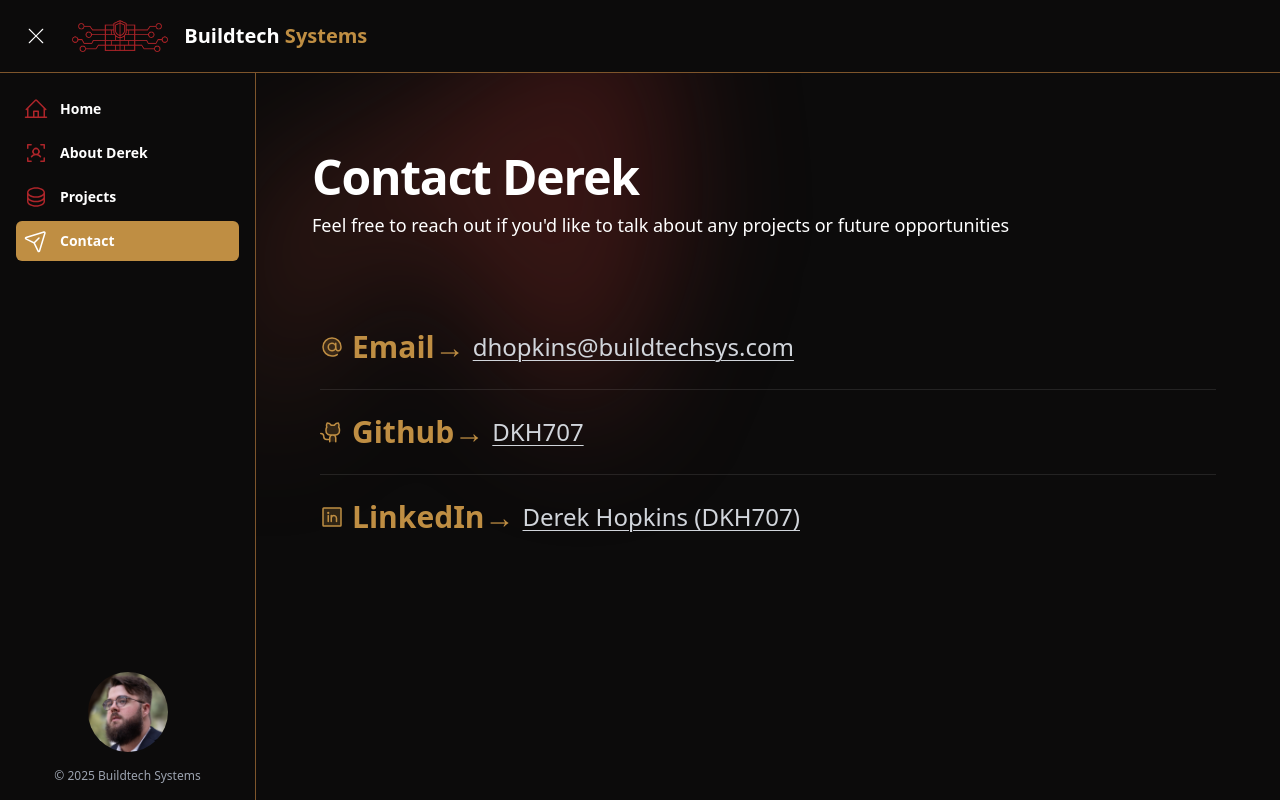
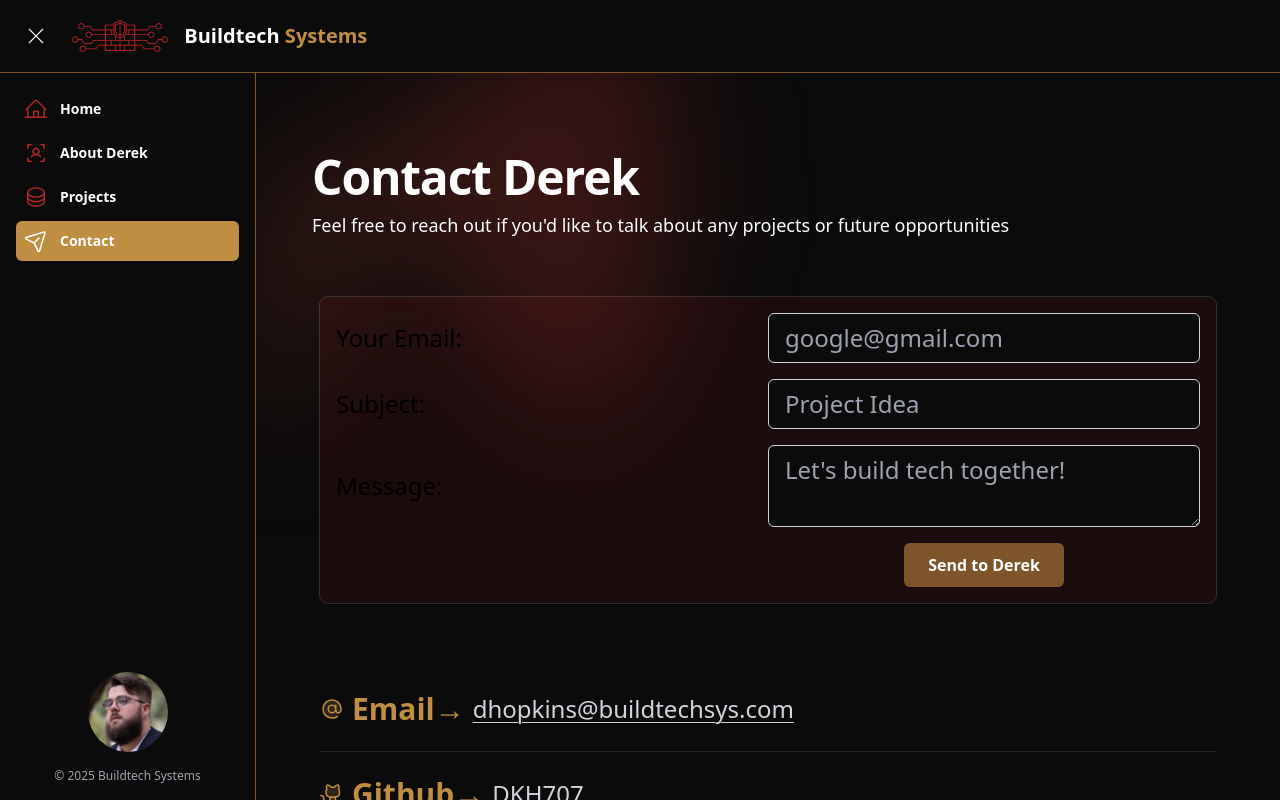
Before and after one commit to DKH707/buildtechwebsite, a React (Vite) app in the folder client/: page /contact in a window 1280 px wide. Built offline with nearby package versions, Linux system fonts and the light colour scheme; a web font is replaced by a local one.

Commit message:
Add contact form through formspree

```diff
--- /dev/null
+++ b/client/src/Components/ContactForm.jsx
@@ -0,0 +1,43 @@
+export default function ContactForm() {
+  return (
+    <div className="mt-14 py-4 px-4 w-full mx-auto max-w-4xl rounded-lg bg-primary/10 ring-1 ring-white/15">
+      <form
+        className="items-center grid text-left sm:grid-cols-2 gap-y-4"
+        action="https://formspree.io/f/xgvljalq"
+        method="POST"
+      >
+        <label className="text-2xl">Your Email:</label>
+        <input
+          required
+          placeholder="google@gmail.com"
+          className="text-2xl border bg-bground border-gray-300 rounded-md px-4 py-2"
+          type="email"
+          name="email"
+        />
+        <label className="text-2xl">Subject:</label>
+        <input
+        required
+        placeholder="Project Idea"
+          className="text-2xl border bg-bground border-gray-300 rounded-md px-4 py-2"
+          type="subject"
+          name="subject"
+        />
+        <label className="text-2xl">Message:</label>
+        <textarea
+          required
+          placeholder="Let's build tech together!"
+          className="text-2xl border bg-bground border-gray-300 rounded-md px-4 py-2"
+          name="message"
+        ></textarea>
+        <input type="text" name="_gotcha" className="hidden" />
+        <div/>
+        <button
+          className="mx-auto rounded-md bg-secondary px-6 py-2.5 text-md font-semibold text-text shadow-sm hover:bg-accent focus-visible:outline focus-visible:outline-2 focus-visible:outline-offset-2 focus-visible:outline-secondary"
+          type="submit"
+        >
+          Send to Derek
+        </button>
+      </form>
+    </div>
+  );
+}
--- a/client/src/Components/ContactPage.jsx
+++ b/client/src/Components/ContactPage.jsx
@@ -5,7 +5,7 @@ import {
   GithubLogo,
   LinkedinLogo,
 } from "@phosphor-icons/react";
-
+import ContactForm from "./ContactForm";
 const faqs = [
   {
     icon: <At size="1.5rem" weight="duotone" />,
@@ -62,6 +62,7 @@ export default function ContactPage() {
           </p>
         </div>
         <div className="mx-auto">
+          <ContactForm/>
           <div className="mx-auto max-w-4xl">
             <dl className="mt-16 divide-y divide-white/10">
               {faqs.map((faq) => (
```
